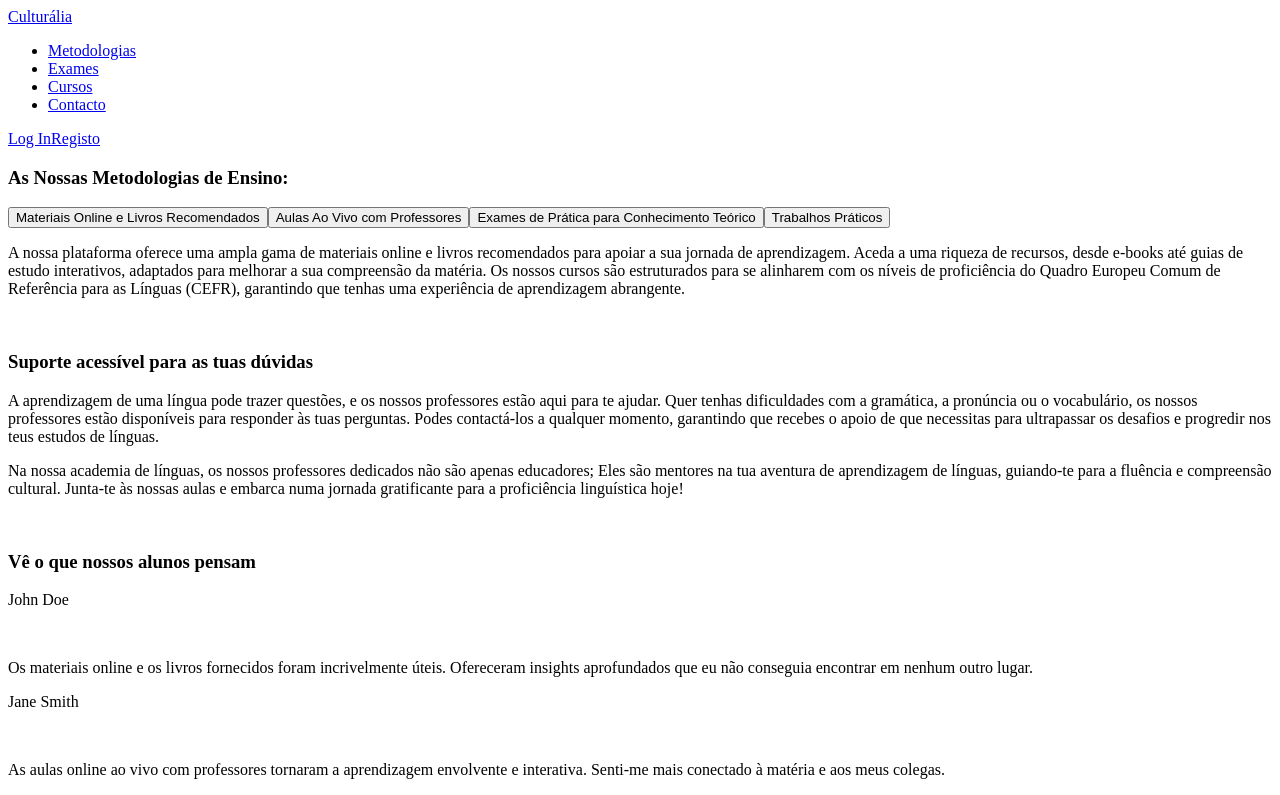
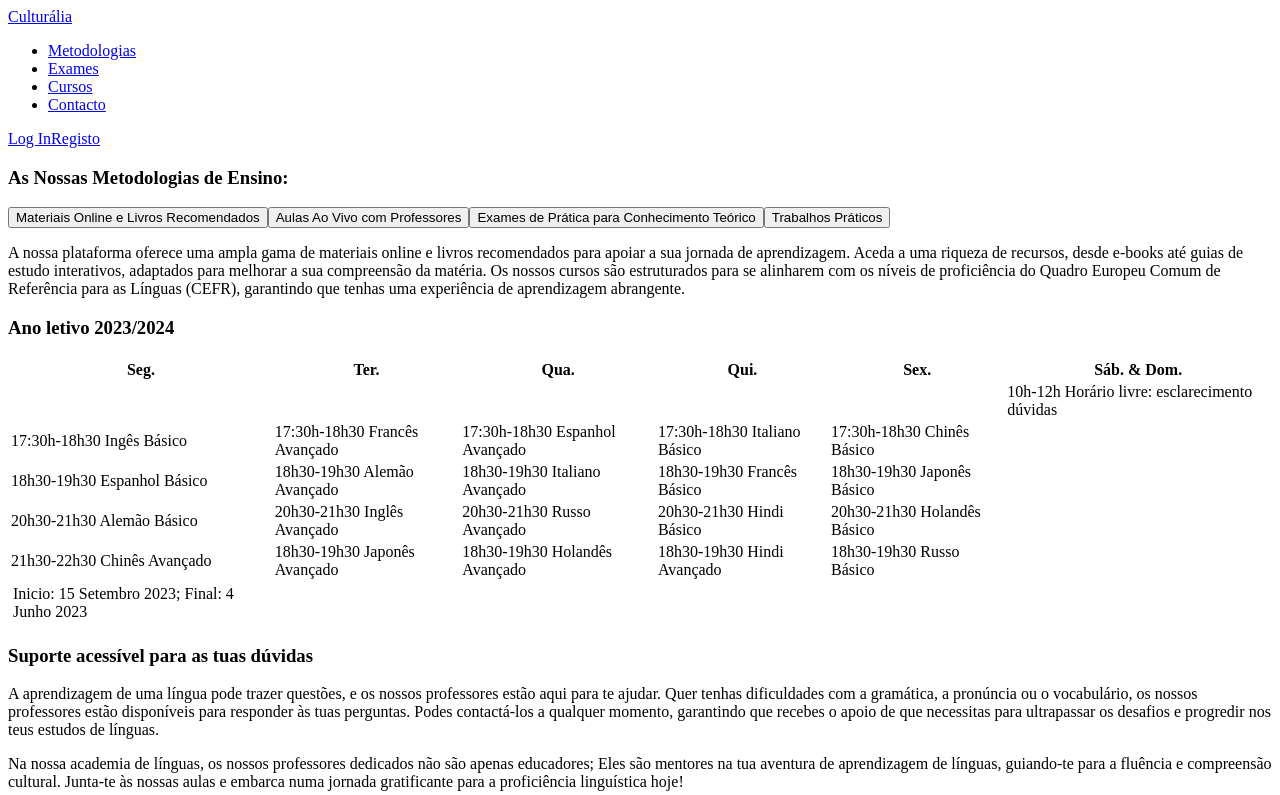
Before and after one commit to ItsaMeJess96/Language-Academy-Website, a React (Vite) app: page /methodologies in a window 1280 px wide. Shown: the top 795 px of the page. Built offline with nearby package versions, Linux system fonts and the light colour scheme.

Commit message:
Inicio tabela horários

```diff
--- /dev/null
+++ b/src/Components/ClassTable.jsx
@@ -0,0 +1,135 @@
+import React from "react";
+
+const ClassTable = () => {
+    return (
+        <table>
+            <thead>
+                <tr>
+                    <th>Seg.</th>
+                    <th>Ter.</th>
+                    <th>Qua.</th>
+                    <th>Qui.</th>
+                    <th>Sex.</th>
+                    <th>Sáb. & Dom.</th>
+                </tr>
+            </thead>
+            <tbody>
+                <tr>
+                    <td></td>
+                    <td></td>
+                    <td></td>
+                    <td></td>
+                    <td></td>
+                    <td>
+                        10h-12h
+                        Horário livre: esclarecimento dúvidas
+                    </td>
+                </tr>
+                <tr>
+                    <td>
+                        17:30h-18h30
+                        Ingês Básico
+                    </td>
+                    <td>
+                        17:30h-18h30
+                        Francês Avançado
+                    </td>
+                    <td>
+                        17:30h-18h30
+                        Espanhol Avançado
+                    </td>
+                    <td>
+                        17:30h-18h30
+                        Italiano Básico
+                    </td>
+                    <td>
+                        17:30h-18h30
+                        Chinês Básico
+                    </td>
+                    <td></td>
+                </tr>
+                <tr>
+                    <td>
+                        18h30-19h30
+                        Espanhol Básico
+                    </td>
+                    <td>
+                        18h30-19h30
+                        Alemão Avançado
+                    </td>
+                    <td>
+                        18h30-19h30
+                        Italiano Avançado
+                    </td>
+                    <td>
+                        18h30-19h30
+                        Francês Básico
+                    </td>
+                    <td>
+                        18h30-19h30
+                        Japonês Básico
+                    </td>
+                    <td></td>
+                </tr>
+                <tr>
+                    <td>
+                        20h30-21h30
+                        Alemão Básico
+                    </td>
+                    <td>
+                        20h30-21h30
+                        Inglês Avançado
+                    </td>
+                    <td>
+                        20h30-21h30
+                        Russo Avançado
+                    </td>
+                    <td>
+                        20h30-21h30
+                        Hindi Básico
+                    </td>
+                    <td>
+                        20h30-21h30
+                        Holandês Básico
+                    </td>
+                    <td></td>
+                </tr>
+                <tr>
+                    <td>
+                        21h30-22h30
+                        Chinês Avançado
+                    </td>
+                    <td>
+                        18h30-19h30
+                        Japonês Avançado
+                    </td>
+                    <td>
+                        18h30-19h30
+                        Holandês Avançado
+                    </td>
+                    <td>
+                        18h30-19h30
+                        Hindi Avançado
+                    </td>
+                    <td>
+                        18h30-19h30
+                        Russo Básico
+                    </td>
+                    <td></td>
+                </tr>
+            </tbody>
+            <tfooter>
+                <tr>
+                    <td>
+                        Inicio: 15 Setembro 2023;
+                        Final: 4 Junho 2023
+
+                    </td>
+                </tr>
+
+            </tfooter>
+        </table>
+    )
+}
+
+export default ClassTable;
--- a/src/Data/data.js
+++ b/src/Data/data.js
@@ -54,10 +54,10 @@ export const methodologies = [
     { name: 'Francês', flag: "" },
     { name: 'Alemão', flag: "" },
     { name: 'Espanhol', flag: "" },
-    { name: 'Português', flag: "" },
     { name: 'Italiano', flag: "" },
     { name: 'Chinês', flag: "" },
     { name: 'Japonês', flag: "" },
     { name: 'Holandês', flag: "" },
-    { name: 'Russo', flag: "" }
+    { name: 'Russo', flag: "" },
+    { name: 'Hindi', flag: ""}
   ];
--- a/src/Pages/Methodologies.jsx
+++ b/src/Pages/Methodologies.jsx
@@ -1,6 +1,7 @@
 import React, { useState } from "react";
 import { Link } from "react-router-dom";
 import { methodologies, testimonials } from "../Data/data";
+import ClassTable from "../Components/ClassTable";
 
 function Methodologies() {
 
@@ -13,9 +14,9 @@ function Methodologies() {
     return (
         <div className="methodologies">
 
-            <div className="methodologies-intro">
+            <div className="m-intro">
                 <h3>As Nossas Metodologias de Ensino:</h3>
-                <div className="methodologies-titles">
+                <div className="m-titles">
 
                     {/* Map através das metodologias para originar botões com titulo */}
                     {methodologies.map((methodology, index) => (
@@ -33,9 +34,12 @@ function Methodologies() {
                 ))}
             </div>
 
-            <img />
+            <div className="m-class-table">
+                <h3>Ano letivo 2023/2024</h3>
+                <ClassTable />
+            </div>
 
-            <div className="methodologies-instructors">
+            <div className="m-instructors">
                 <h3>Suporte acessível para as tuas dúvidas</h3>
                 <p>A aprendizagem de uma língua pode trazer questões, e os nossos professores estão aqui para te ajudar.
                     Quer tenhas dificuldades com a gramática, a pronúncia ou o vocabulário, os nossos professores estão disponíveis
@@ -50,7 +54,7 @@ function Methodologies() {
 
             <img />
 
-            <div className="methodologies-testimonials-container">
+            <div className="m-testimonials">
                 <h3>Vê o que nossos alunos pensam</h3>
 
                 {/* map para gerar testemunhos */}
@@ -67,7 +71,7 @@ function Methodologies() {
                 ))}
             </div>
 
-            <div className="methodologies-invitation">
+            <div className="m-invitation">
                 <p>Pronto para experimentar estas metodologias e embarcar numa viagem de aprendizagem de sucesso connosco?</p>
                 <Link to="/signup">Junta-te hoje à nossa plataforma e liberta todo o teu potencial!</Link>
             </div>
```
